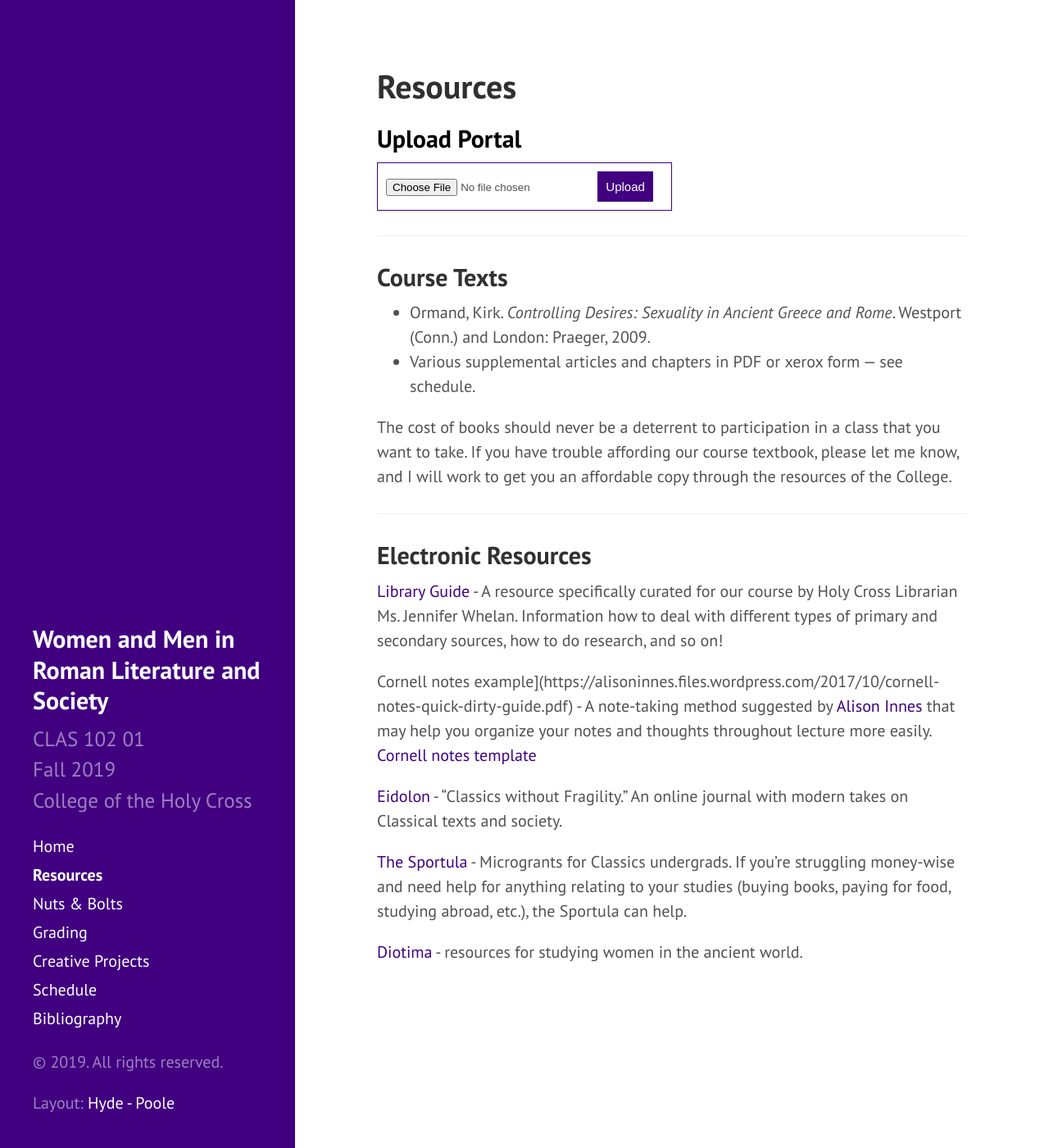
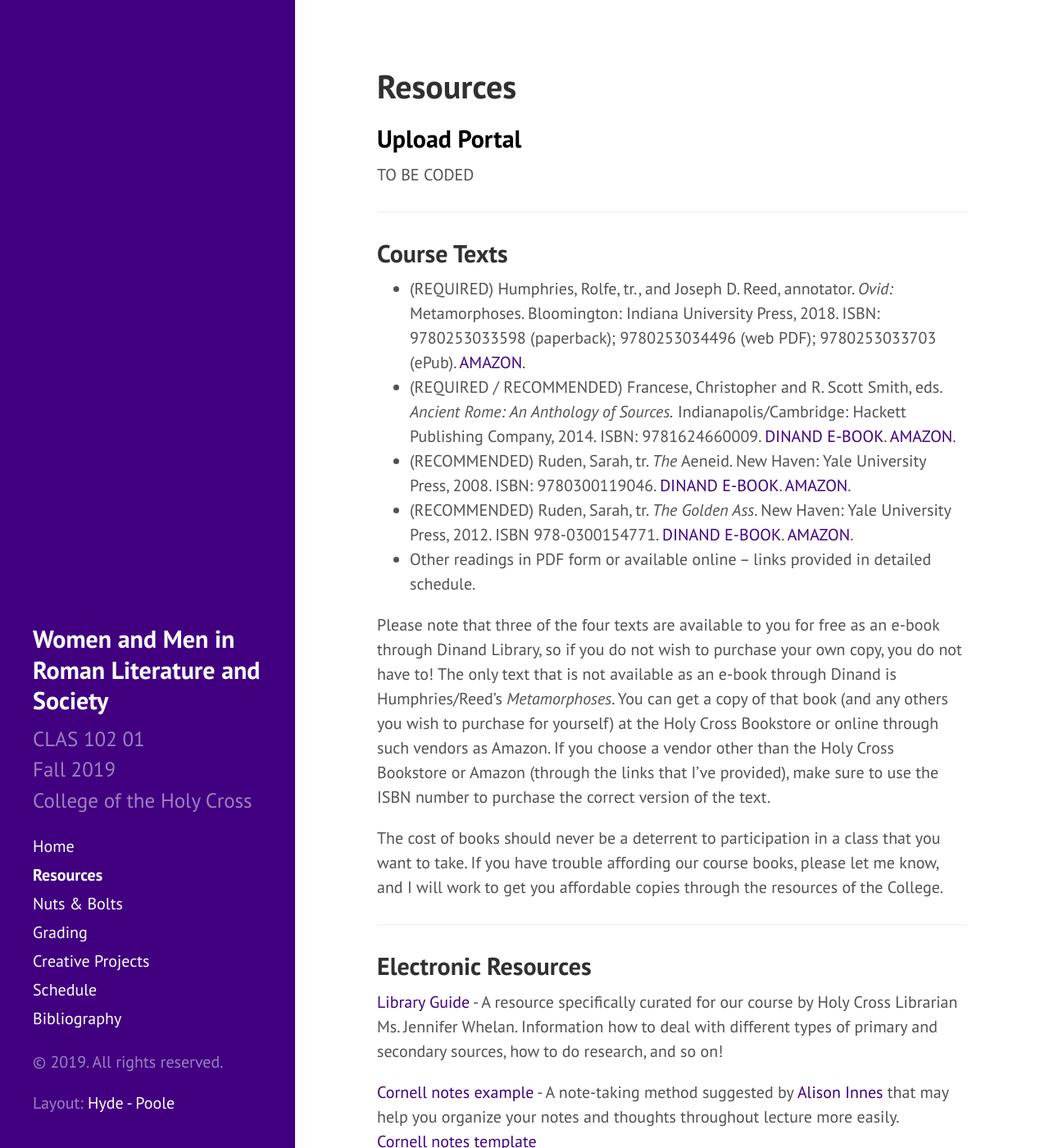
Before and after one commit to DLibatique/CLAS102-F19, a Jekyll site: the page built from 2-resources.md, in a window 1280 px wide and 1400 px high. Shown: the whole window at 82% size. Built offline with Jekyll 4.4.1, drawn with Linux system fonts in a browser that asks for light colours; comment, search, counter and statistics services are not loaded.

Commit message:
updated landing page and resources w course specific info

```diff
--- a/2-resources.md
+++ b/2-resources.md
@@ -5,34 +5,29 @@ title: Resources
 
 ## <a style="color: #000000;" name="up">Upload Portal</a>
 
-<div id="form">
-  <form id="fileUpload">
-    <input
-      type="file"
-      accept=".doc,.docx,.pdf"
-    />
-    <button type="submit" id="submit-btn">Upload</button>
-  </form>
-</div>
+TO BE CODED
 
 <hr>
 
 ## Course Texts
-- Ormand, Kirk. *Controlling Desires: Sexuality in Ancient Greece and Rome*. Westport (Conn.) and London: Praeger, 2009.
-- Various supplemental articles and chapters in PDF or xerox form — see schedule.
+- (REQUIRED) Humphries, Rolfe, tr., and Joseph D. Reed, annotator. *Ovid:* Metamorphoses. Bloomington: Indiana University Press, 2018. ISBN: 9780253033598 (paperback); 9780253034496 (web PDF); 9780253033703 (ePub). [AMAZON](https://www.amazon.com/Metamorphoses-New-Annotated-Rolfe-Humphries-ebook/dp/B07CMS5ZG7/ref=sr_1_1?keywords=humphries+metamorphoses&qid=1559931339&s=gateway&sr=8-1).
+- (REQUIRED / RECOMMENDED) Francese, Christopher and R. Scott Smith, eds. *Ancient Rome: An Anthology of Sources.* Indianapolis/Cambridge: Hackett Publishing Company, 2014. ISBN: 9781624660009. [DINAND E-BOOK](https://ebookcentral.proquest.com/lib/holycrosscollege-ebooks/detail.action?docID=1643864#). [AMAZON](https://www.amazon.com/Ancient-Rome-Anthology-Scott-Smith-ebook/dp/B00LVCVBFO/ref=sr_1_1_twi_kin_1?ie=UTF8&qid=1533754806&sr=8-1&keywords=francese+smith+anthology).
+- (RECOMMENDED) Ruden, Sarah, tr. *The* Aeneid. New Haven: Yale University Press, 2008. ISBN: 9780300119046. [DINAND E-BOOK](https://ebookcentral.proquest.com/lib/holycrosscollege-ebooks/reader.action?docID=3420452). [AMAZON](https://www.amazon.com/Aeneid-Vergil/dp/0300151411/ref=sr_1_2?keywords=ruden+aeneid&qid=1559931401&s=gateway&sr=8-2).
+- (RECOMMENDED) Ruden, Sarah, tr. *The Golden Ass*. New Haven: Yale University Press, 2012. ISBN 978-0300154771. [DINAND E-BOOK](https://ebookcentral.proquest.com/lib/holycrosscollege-ebooks/detail.action?docID=3420783#). [AMAZON](https://www.amazon.com/Golden-Ass-Apuleius-ebook/dp/B006VV2OBK/ref=sr_1_1?keywords=sarah+ruden+apuleius&qid=1559931446&s=gateway&sr=8-1).
+- Other readings in PDF form or available online -- links provided in detailed schedule.
 
-The cost of books should never be a deterrent to participation in a class that you want to take. If you have trouble affording our course textbook, please let me know, and I will work to get you an affordable copy through the resources of the College.
+Please note that three of the four texts are available to you for free as an e-book through Dinand Library, so if you do not wish to purchase your own copy, you do not have to! The only text that is not available as an e-book through Dinand is Humphries/Reed’s *Metamorphoses*. You can get a copy of that book (and any others you wish to purchase for yourself) at the Holy Cross Bookstore or online through such vendors as Amazon. If you choose a vendor other than the Holy Cross Bookstore or Amazon (through the links that I’ve provided), make sure to use the ISBN number to purchase the correct version of the text.
+
+The cost of books should never be a deterrent to participation in a class that you want to take. If you have trouble affording our course books, please let me know, and I will work to get you affordable copies through the resources of the College.
 
 <hr>
 
 ## Electronic Resources
-[Library Guide](http://libguides.holycross.edu/ancientgendersexuality) - A resource specifically curated for our course by Holy Cross Librarian Ms. Jennifer Whelan. Information how to deal with different types of primary and secondary sources, how to do research, and so on!
+[Library Guide](#) - A resource specifically curated for our course by Holy Cross Librarian Ms. Jennifer Whelan. Information how to deal with different types of primary and secondary sources, how to do research, and so on!
 
-Cornell notes example](https://alisoninnes.files.wordpress.com/2017/10/cornell-notes-quick-dirty-guide.pdf) - A note-taking method suggested by [Alison Innes](https://twitter.com/alisoninnes) that may help you organize your notes and thoughts throughout lecture more easily.
+[Cornell notes example](https://alisoninnes.files.wordpress.com/2017/10/cornell-notes-quick-dirty-guide.pdf) - A note-taking method suggested by [Alison Innes](https://twitter.com/alisoninnes) that may help you organize your notes and thoughts throughout lecture more easily.
 [Cornell notes template](https://alisoninnes.files.wordpress.com/2018/01/template-for-cornell-notes-unlined1.pdf)
 
 [Eidolon](https://eidolon.pub) - "Classics without Fragility." An online journal with modern takes on Classical texts and society.
 
 [The Sportula](https://thesportula.wordpress.com/) - Microgrants for Classics undergrads. If you're struggling money-wise and need help for anything relating to your studies (buying books, paying for food, studying abroad, etc.), the Sportula can help.
-
-[Diotima](https://diotimawcc.wordpress.com/) - resources for studying women in the ancient world.
```
Also changed, not shown: index.md (+6 -6 lines).
